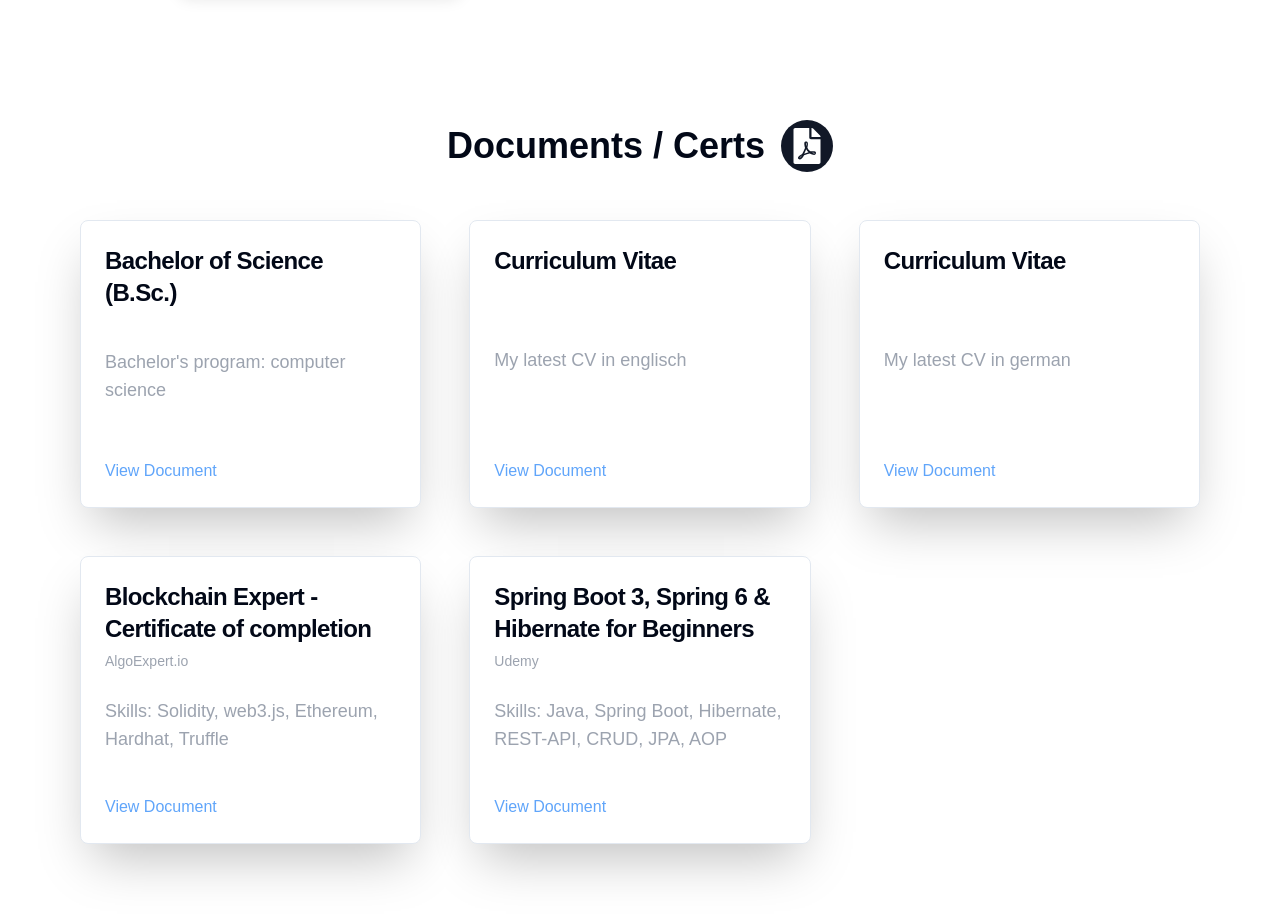
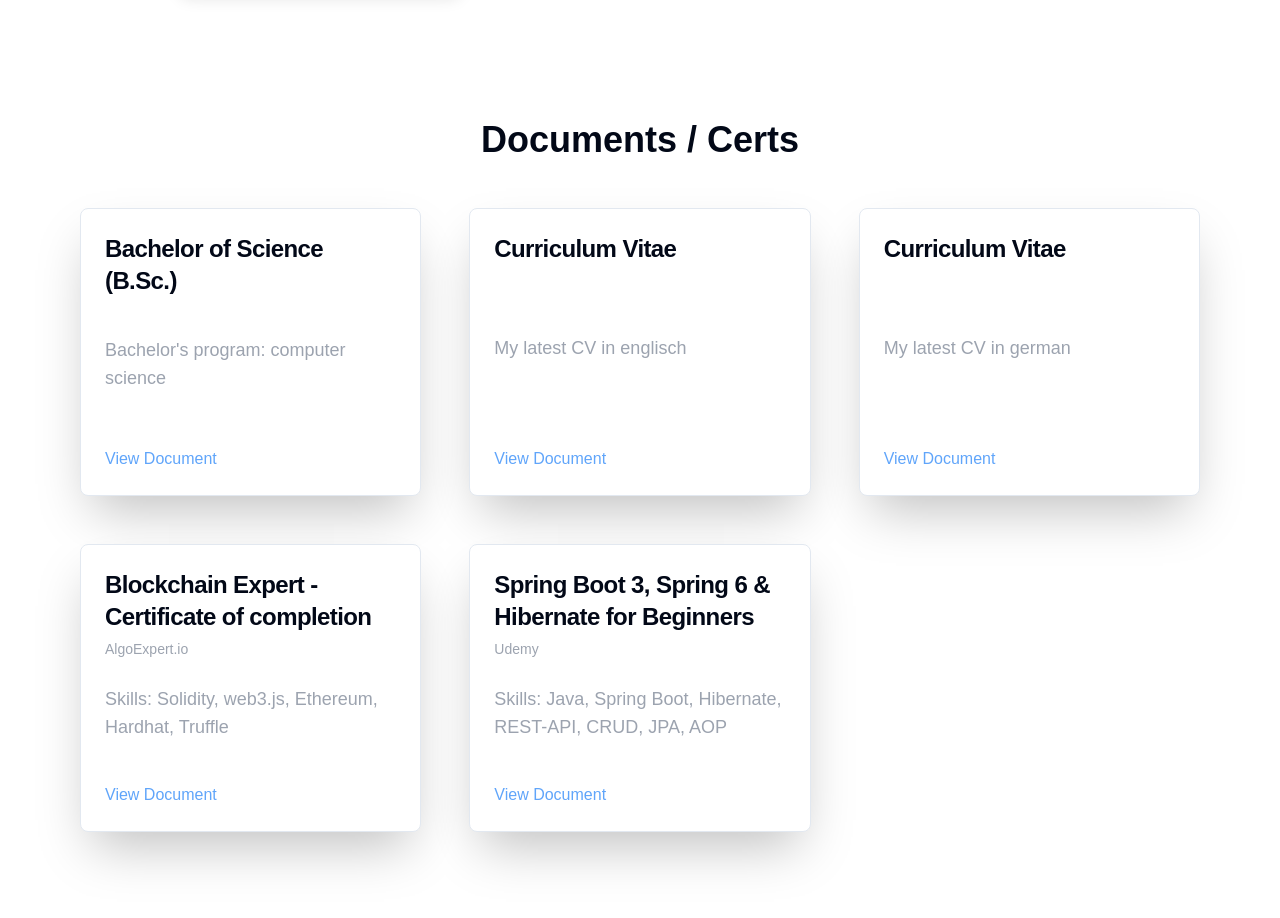
Before and after one commit to thenadev/my-profile, a Next.js app: page / in a window 1280 px wide. Shown: the part 5000-5918 px from the top of the page. Built offline with nearby package versions, Linux system fonts and the light colour scheme.

Commit message:
remove icon

```diff
--- a/src/sections/document-section.tsx
+++ b/src/sections/document-section.tsx
@@ -18,9 +18,9 @@ const DocumentSection: React.FC = () => {
     >
       <h2 className="pt-28 flex flex-row items-center justify-center gap-4 text-4xl font-bold mb-8">
         Documents / Certs
-        <div className="p-2 bg-gray-900 text-white rounded-full">
+        {/* <div className="p-2 bg-gray-900 text-white rounded-full">
           <FaFilePdf className="" />
-        </div>
+        </div> */}
       </h2>
       <div className="grid grid-cols-1 sm:grid-cols-2 md:grid-cols-3 gap-4 w-full max-w-6xl">
         {documents.map((doc, index) => (
```
